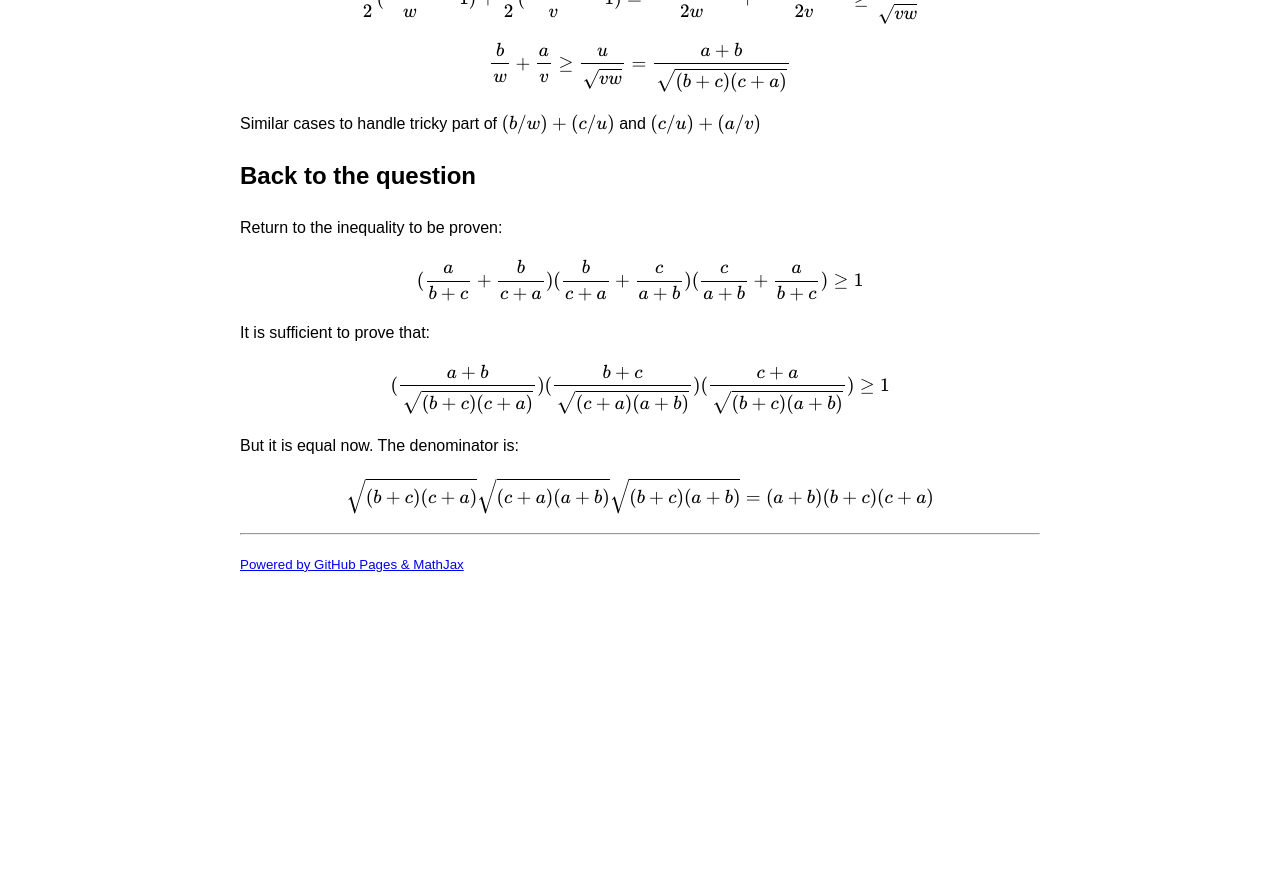
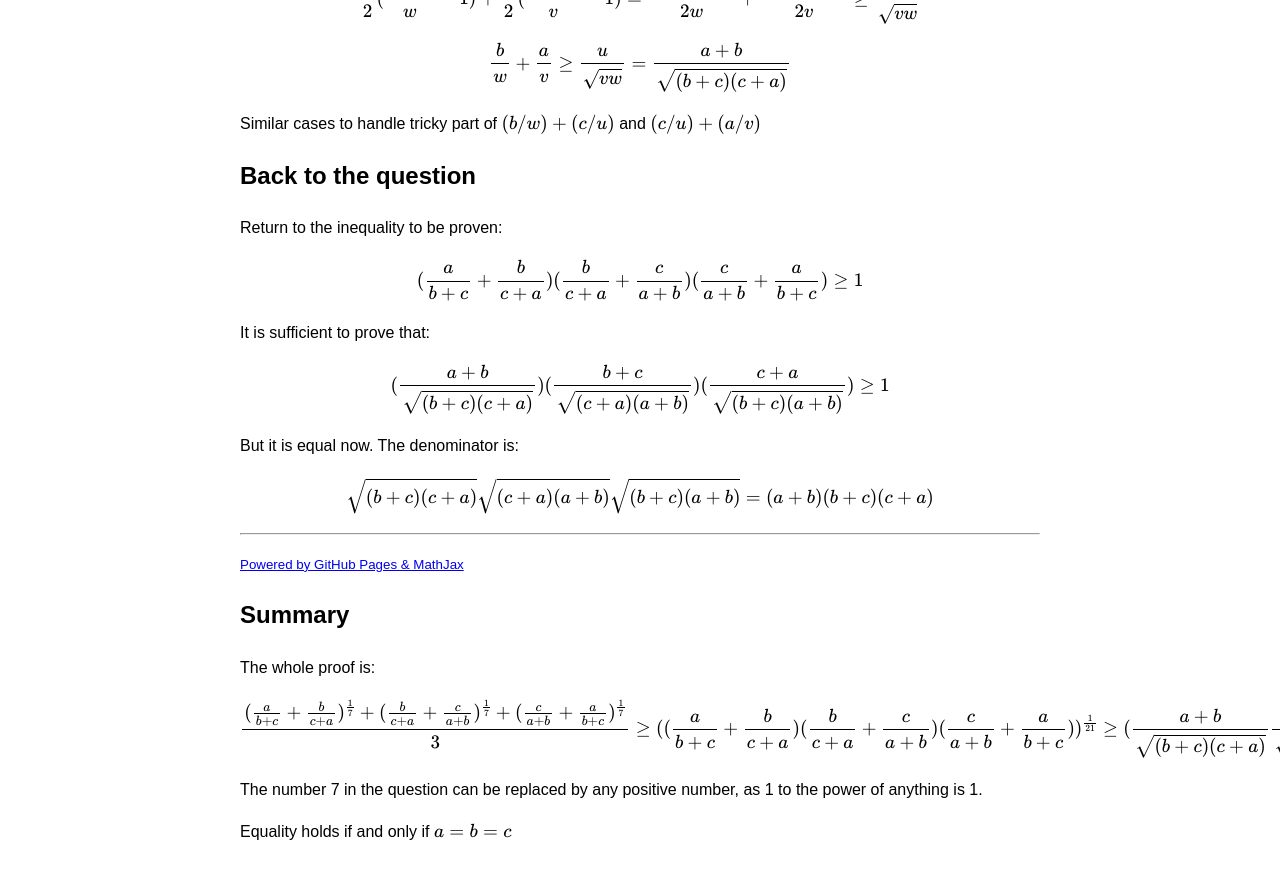
Before and after one commit to tinhomak/tinhomak.github.io, a Jekyll site: the page docs/math/solve_an_2020_irish_math_olymapid_question.html, which Jekyll copies as it is, in a window 1280 px wide and 900 px high, scrolled down 1068 px. Shown: the top 879 px of the window. Built offline with Jekyll 4.4.1, drawn with Linux system fonts in a browser that asks for light colours; before the commit the page ends 1700 px from its top, so only the background shows below that.

Commit message:
Add summary section to Irish Math Olympiad question
Added a summary section with proof and explanation.

```diff
--- a/docs/math/solve_an_2020_irish_math_olymapid_question.html
+++ b/docs/math/solve_an_2020_irish_math_olymapid_question.html
@@ -47,5 +47,15 @@ $$(\frac{a}{b+c} + \frac{b}{c+a}) ^ \frac{1}{7} + (\frac{b}{c+a} + \frac{c}{a+b}
     <hr/>
     <p><small><a href="https://docs.github.com/en/pages/setting-up-a-github-pages-site-with-jekyll/about-github-pages-and-jekyll">Powered by GitHub Pages & MathJax</a></small></p>
 
+    <h2>Summary</h2>
+    <p>The whole proof is:</p>
+    <p>
+        $$ \frac{ (\frac{a}{b+c} + \frac{b}{c+a}) ^ \frac{1}{7} + (\frac{b}{c+a} + \frac{c}{a+b}) ^ \frac{1}{7} + (\frac{c}{a+b} + \frac{a}{b+c}) ^ \frac{1}{7} }{3}
+\geq ((\frac{a}{b+c} + \frac{b}{c+a}) (\frac{b}{c+a} + \frac{c}{a+b}) (\frac{c}{a+b} + \frac{a}{b+c})) ^ \frac{1}{21}
+\geq (\frac{a+b}{\sqrt{(b+c)(c+a)}} \frac{b+c}{\sqrt{(c+a)(a+b)}} \frac{c+a}{\sqrt{(b+c)(a+b)}}) ^ \frac{1}{21}
+= 1 ^ \frac{1}{21} $$
+    </p>
+    <p>The number 7 in the question can be replaced by any positive number, as 1 to the power of anything is 1.</p>
+    <p>Equality holds if and only if \(a=b=c\)</p>
 </body>
 </html>
```
